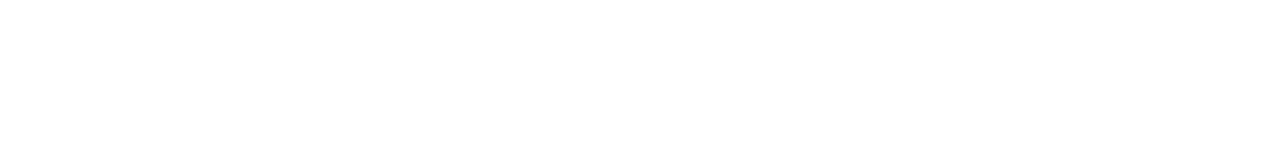
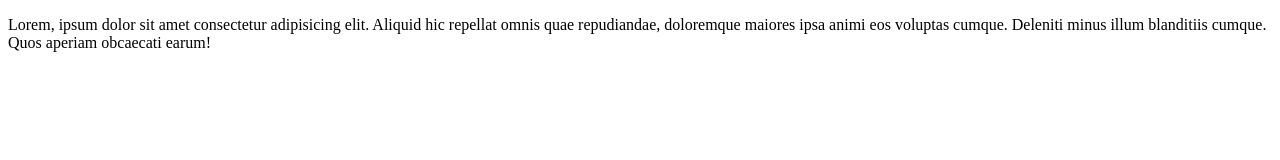
Before and after one commit to exson2023/3pm, a plain HTML site: page index.html in a window 1280 px wide. Drawn offline with Linux system fonts and the light colour scheme.

Commit message:
added a para

```diff
--- a/index.html
+++ b/index.html
@@ -6,6 +6,6 @@
     <title>Document</title>
 </head>
 <body>
-
+    <p>Lorem, ipsum dolor sit amet consectetur adipisicing elit. Aliquid hic repellat omnis quae repudiandae, doloremque maiores ipsa animi eos voluptas cumque. Deleniti minus illum blanditiis cumque. Quos aperiam obcaecati earum!</p>
 </body>
 </html>
```
